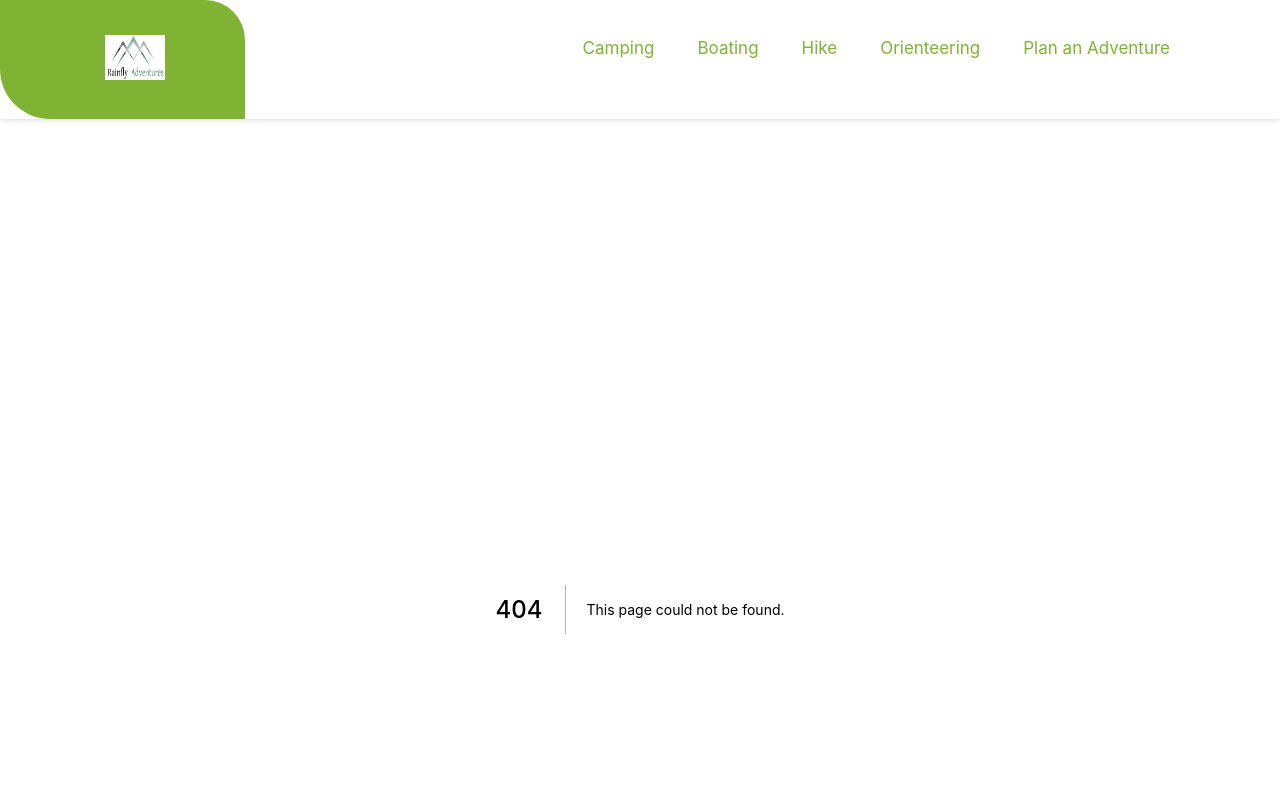
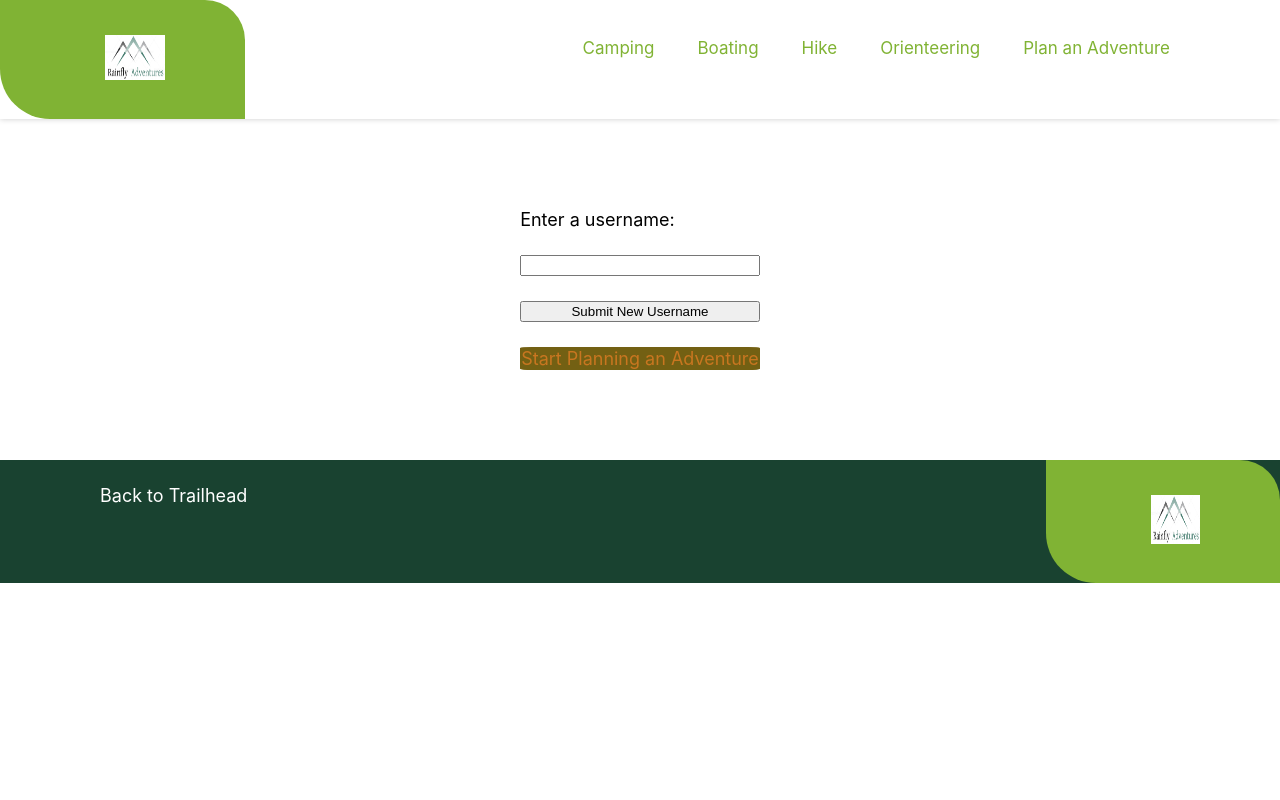
Before and after one commit to gillissm/TheCodeAttic.RainflyAdventures.NextJSLearning, a Next.js app: page /user-profile-context in a window 1280 px wide. Before the commit this address had no page. Shown: the top 800 px of the page. Built offline with nearby package versions, Linux system fonts and the light colour scheme.

Commit message:
userprofile via hook

```diff
--- /dev/null
+++ b/pages/user-profile-context.tsx
@@ -0,0 +1,73 @@
+import Head from 'next/head';
+import { ReactElement } from 'react';
+import React from 'react';
+import Link from 'next/link';
+import ProfileLayout from '../lib/components/userProfileContext.layout';
+import { NextPageWithLayout } from '../lib/models/global-types';
+import { UserProfileContext } from '../lib/context/userProfile.context';
+import UserProfileContextLayout from '../lib/components/userProfileContext.layout';
+
+// Page used to set a custom username into the UserProfile Context
+
+// Page is based on the custom NextPage type which allows for the defintion of a custom layout
+const UserProfileContextPage: NextPageWithLayout = () => {
+
+    // 1. To quickly handle the user input of a name wire the value to a reference element
+    const newUsername = React.createRef<HTMLInputElement>();
+
+    // 2. HTML Render
+    return (
+        <>
+            <Head>
+                <title>Plan Your Next Adventure</title>
+            </Head>
+            <div className='containerColumn'>
+                <div className='containerColumn'>
+                    {/* 2a. UserProfileContext provider is contained in the component tree outside of the page,
+                    therefore only required to manage the consumer of the context within the page*/}
+                    <UserProfileContext.Consumer>
+                        {value =>
+                            <>
+                                <label htmlFor='namebox' > Enter a username: </label>
+                                {/* 2b. tie the reference variable to the input field */}
+                                <input id='namebox' type='text' ref={newUsername}></input>
+
+                                {/* 2c. Setup the button click for submitting a new username. */}
+                                <button onClick={() => {
+                                    {/* 2d. Confirm value (the context object) as a profile defined if not create it */ }
+                                    if (!value?.userProfileObj) {
+                                        value?.setUserProfile({ userName: 'Guest', preferredActivities: [] });
+                                    }
+
+                                    {/* 2e. Retrieve the current profile object and update it with the newly entered value */ }
+                                    let temp = value?.userProfileObj;
+                                    temp.userName = newUsername.current.value;
+
+                                    {/* 2f. Leveraging the state setter method from context, update the user profile */ }
+                                    value?.setUserProfile(temp);
+                                }}>Submit New Username</button>
+                            </>
+                        }
+                    </UserProfileContext.Consumer>
+                </div>
+
+                <Link href='/adventure-planning'><a className='oliveBG buttonFeel'>Start Planning an Adventure</a></Link>
+            </div>
+        </>
+    );
+};
+
+// 3. getLayout method that allows for a custom layout to be defined for the page
+UserProfileContextPage.getLayout = function getLayout(page: ReactElement) {
+    return (
+        <>
+            {/* 3a. Custom layout component that defines the user profile context provider */}
+            <UserProfileContextLayout>
+                {page}
+            </UserProfileContextLayout>
+        </>
+    );
+}
+
+// 4. Export the page for rendering.
+export default UserProfileContextPage;
```
Also changed, not shown: pages/user-profile.tsx (+18 -28 lines).
